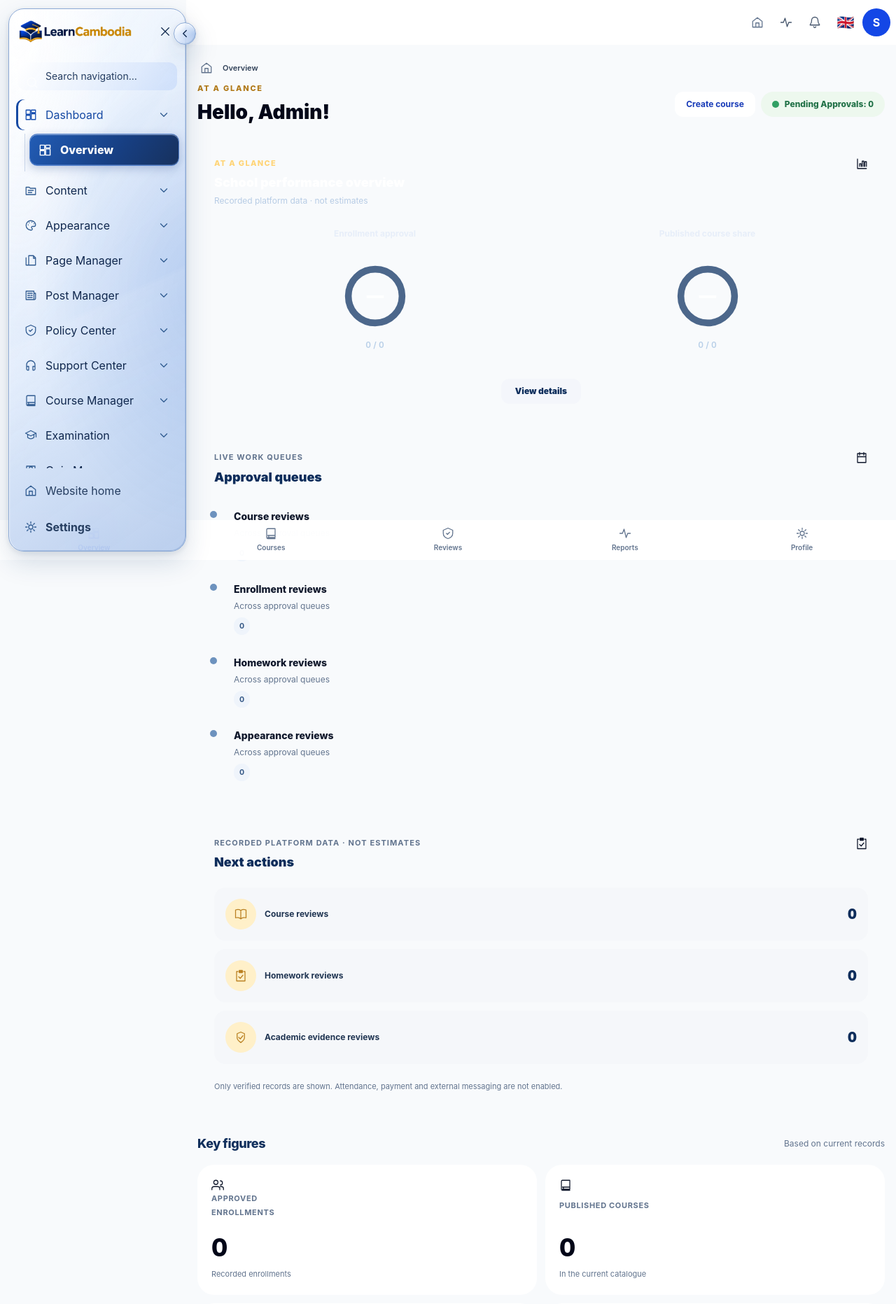
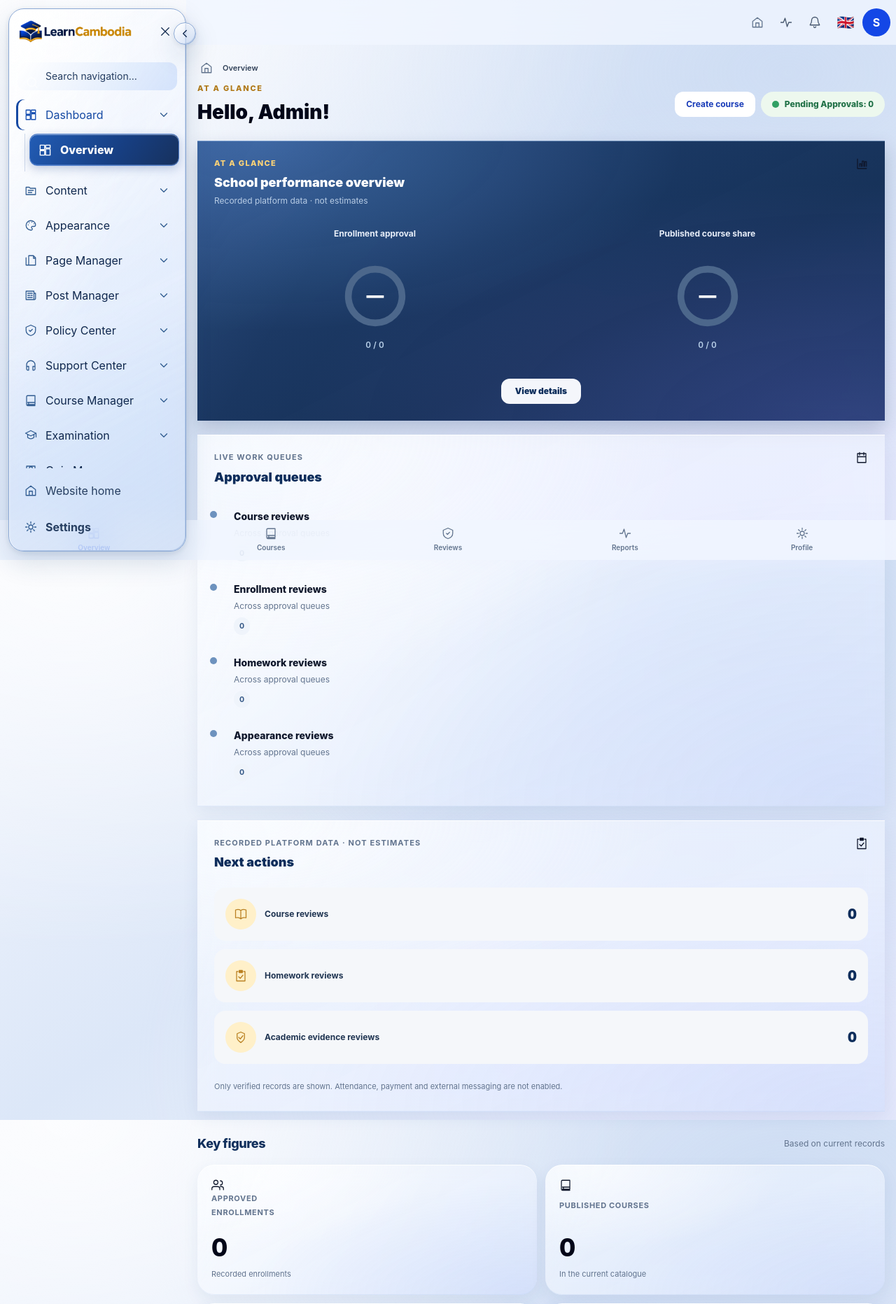
Before and after one commit to dombong2026/learncambodia, a Laravel app: page /dashboard in a window 1280 px wide. Shown: the top 1863 px of the page at 70% size. Run offline with Laravel 12, Linux system fonts and the light colour scheme; the visitor is signed in with stand-in values (Sample User, id 1); data comes from the database, SQL or seed files in the repository; data that the repository does not hold is empty; style sheets or scripts are compiled from the project's sources.

Commit message:
Unify light and dark workspace glass palettes with accessible dashboard reflections

```diff
--- /dev/null
+++ b/public/css/workspace-unified-glass.css
@@ -0,0 +1,102 @@
+/* Unified workspace glass V4. Additive: V3 navigation and all hover rules stay intact.
+   Only dashboard landing cards receive decorative motion; forms and tables are untouched. */
+[data-workspace-body] {
+    --unified-canvas-color: #e7eefb;
+    --unified-canvas: radial-gradient(ellipse at 8% 0%, #ffffffc9 0%, transparent 49%),
+        radial-gradient(ellipse at 88% 13%, #c3d5f08c 0%, transparent 58%),
+        radial-gradient(ellipse at 85% 90%, #d3d6fa88 0%, transparent 58%),
+        linear-gradient(145deg, #f3f6fd 0%, #dce7f8 48%, #edf2fb 100%);
+    --unified-sidebar: radial-gradient(ellipse at 3% 0%, #ffffffc9 0%, transparent 50%),
+        linear-gradient(148deg, #ffffff70, #e2ebfb80 56%, #c8d9f3a6);
+    --unified-header: rgba(241,246,255,.78);
+    --unified-header-edge: #a8bfdf73;
+    --unified-card-fill: rgba(255,255,255,.38);
+    --unified-card-edge: #b4c8e4;
+    --unified-card-shadow: 0 8px 22px #234d8414, inset 0 1px 0 #ffffffeb, inset 0 -1px 0 #b9d2f04d;
+    --unified-reflection: linear-gradient(121deg, transparent 31%, #ffffff8c 45%, #ffffffb3 49%, #e1efff36 54%, transparent 65%);
+    --unified-card-rim: radial-gradient(ellipse at 9% 0%, #ffffffb0, transparent 48%),
+        radial-gradient(ellipse at 96% 100%, #b6c9f855, transparent 60%);
+    --unified-card-wash: linear-gradient(153deg, #ffffff48, #e7efff40 62%, #dce5fa52);
+}
+.dark [data-workspace-body] {
+    --unified-canvas-color: #0b1a36;
+    --unified-canvas: radial-gradient(ellipse at 3% 5%, #28447780 0%, transparent 48%),
+        radial-gradient(ellipse at 88% 5%, #243b8b70 0%, transparent 55%),
+        radial-gradient(ellipse at 92% 94%, #2c468a66 0%, transparent 55%),
+        linear-gradient(145deg, #101f40 0%, #09172f 50%, #102445 100%);
+    --unified-sidebar: radial-gradient(ellipse at 2% 0%, #45669b55, transparent 54%),
+        linear-gradient(148deg, #263e73ab, #14264dbe 56%, #1b3976ac);
+    --unified-header: rgba(13,28,56,.80);
+    --unified-header-edge: #668acb42;
+    --unified-card-fill: rgba(19,37,72,.56);
+    --unified-card-edge: #5475ae9c;
+    --unified-card-shadow: 0 9px 24px #030b223e, inset 0 1px 0 #a9c9ff45, inset 0 -1px 0 #5f8cdf32;
+    --unified-reflection: linear-gradient(121deg, transparent 32%, #7698e321 44%, #a0b9ff42 49%, #6a7ce324 55%, transparent 66%);
+    --unified-card-rim: radial-gradient(ellipse at 9% 0%, #7499eb35, transparent 48%),
+        radial-gradient(ellipse at 96% 100%, #7266d23a, transparent 60%);
+    --unified-card-wash: linear-gradient(153deg, #385b9a40, #10234620 62%, #304a9040);
+}
+[data-workspace-body], .dark [data-workspace-body] {
+    background-color: var(--unified-canvas-color);
+    background-image: var(--unified-canvas);
+    background-repeat: no-repeat;
+    background-size: cover;
+    background-attachment: fixed;
+}
+[data-workspace-body] [data-glass-sidebar] { --glass-surface: var(--unified-sidebar); }
+[data-workspace-body] [data-workspace-page] > header {
+    background-color: var(--unified-header);
+    border-bottom-color: var(--unified-header-edge);
+}
+[data-workspace-body] [data-workspace-mobile-nav] {
+    background-color: var(--unified-header);
+    border-top-color: var(--unified-header-edge);
+}
+/* The compact landing heading is already emitted exclusively on all four dashboard routes.
+   Scope to known outer cards, not nested buttons, list rows or public cards. */
+[data-workspace-body] [data-workspace-main]:has([data-dashboard-compact-heading]) [data-workspace-content]
+    :is(.learning-dashboard-panel, .premium-card, section.rounded-3xl.border) {
+    background-color: var(--unified-card-fill);
+    background-image: var(--unified-reflection), var(--unified-card-rim), var(--unified-card-wash);
+    background-size: 250% 250%, 100% 100%, 100% 100%, 100% 100%;
+    background-position: 100% 75%, center, center, center;
+    background-repeat: no-repeat;
+    -webkit-backdrop-filter: blur(12px) saturate(118%);
+    backdrop-filter: blur(12px) saturate(118%);
+    animation: lc-workspace-glass-reflection 4.4s ease-in-out 1 both;
+}
+/* Keep original hover and focus borders, elevation, transitions and corner icons. */
+[data-workspace-body] [data-workspace-main]:has([data-dashboard-compact-heading]) [data-workspace-content]
+    :is(.learning-dashboard-panel, .premium-card, section.rounded-3xl.border):not(:hover):not(:focus-within) {
+    border-color: var(--unified-card-edge);
+    box-shadow: var(--unified-card-shadow);
+}
+/* The performance hero is always dark with its original white/gold text. */
+[data-workspace-body] [data-workspace-main]:has([data-dashboard-compact-heading]) [data-workspace-content] .learning-dashboard-navy {
+    --unified-card-fill: rgba(13,42,83,.94);
+    --unified-card-edge: #6187bb;
+    --unified-card-shadow: 0 12px 26px #08234c33, inset 0 1px 0 #b2d4ff72;
+    --unified-reflection: linear-gradient(121deg, transparent 32%, #86b8ff27 44%, #bddbff4d 49%, #739def20 55%, transparent 66%);
+    --unified-card-rim: radial-gradient(ellipse at 9% 0%, #6da9fa52, transparent 48%),
+        radial-gradient(ellipse at 96% 100%, #605bb653, transparent 60%);
+    --unified-card-wash: linear-gradient(153deg, #315d9e55, #10294d36 62%, #183d7740);
+}
+/* A few existing dashboard notes lack a dark utility. Keep them readable on glass. */
+.dark [data-workspace-body] [data-workspace-main]:has([data-dashboard-compact-heading]) [data-workspace-content]
+    :is(p,span).text-slate-500:not([class*="dark:text-"]):not([class*="hover:"]) {
+    color: #a9bbd7;
+}
+@keyframes lc-workspace-glass-reflection {
+    from { background-position: 0% 25%, center, center, center; }
+    to { background-position: 100% 75%, center, center, center; }
+}
+/* Static fallback for preferences and Data Saver; no extra scripts or assets. */
+@media (prefers-reduced-motion: reduce) {
+    [data-workspace-body] [data-workspace-main]:has([data-dashboard-compact-heading]) [data-workspace-content]
+        :is(.learning-dashboard-panel, .premium-card, section.rounded-3xl.border) { animation: none; }
+}
+[data-workspace-body][data-saver="on"] [data-workspace-main]:has([data-dashboard-compact-heading]) [data-workspace-content]
+    :is(.learning-dashboard-panel, .premium-card, section.rounded-3xl.border) { animation: none; }
+@media (max-width: 63.999rem) {
+    [data-workspace-body], .dark [data-workspace-body] { background-attachment: scroll; }
+}
--- a/resources/views/layouts/workspace.blade.php
+++ b/resources/views/layouts/workspace.blade.php
@@ -19,6 +19,7 @@
     @vite(['resources/css/app.css', 'resources/js/app.ts', 'resources/js/workspace.ts'])
     @stack('workspace_styles')
     <link rel="stylesheet" href="{{ asset('css/workspace-glass-sidebar.css') }}?v=3">
+    <link rel="stylesheet" href="{{ asset('css/workspace-unified-glass.css') }}?v=1">
     <script defer src="{{ asset('js/workspace-glass-sidebar.js') }}?v=2"></script>
 </head>
 @php $role = auth()->user()->isAdministrator() ? 'admin' : auth()->user()->role; @endphp
```
Also changed, not shown: docs/workspace-unified-glass.md (added, +7 -0 lines), tests/Feature/WorkspaceUnifiedGlassTest.php (added, +45 -0 lines), tests/browser/workspace-glass-sidebar.spec.mjs (+27 -0 lines).
